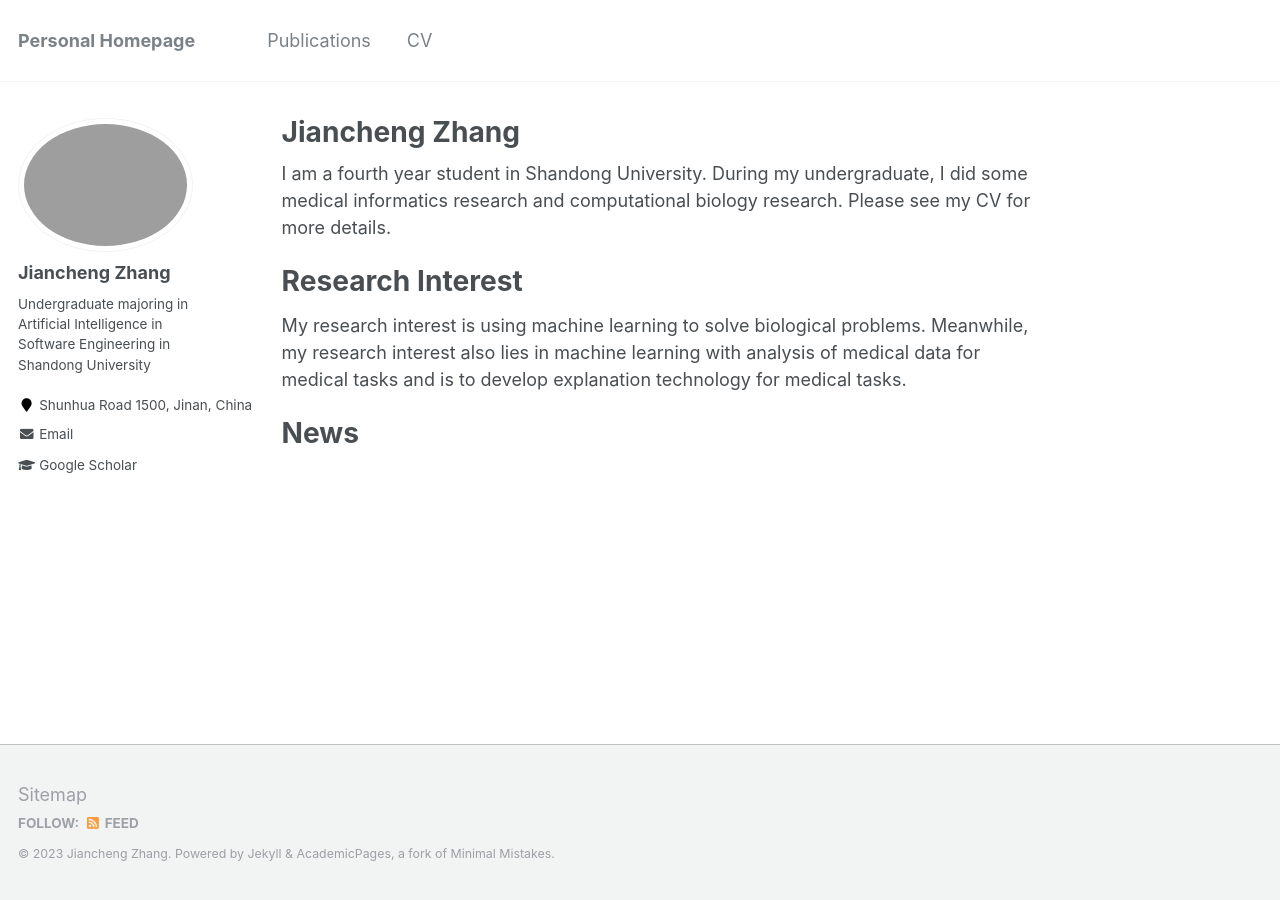
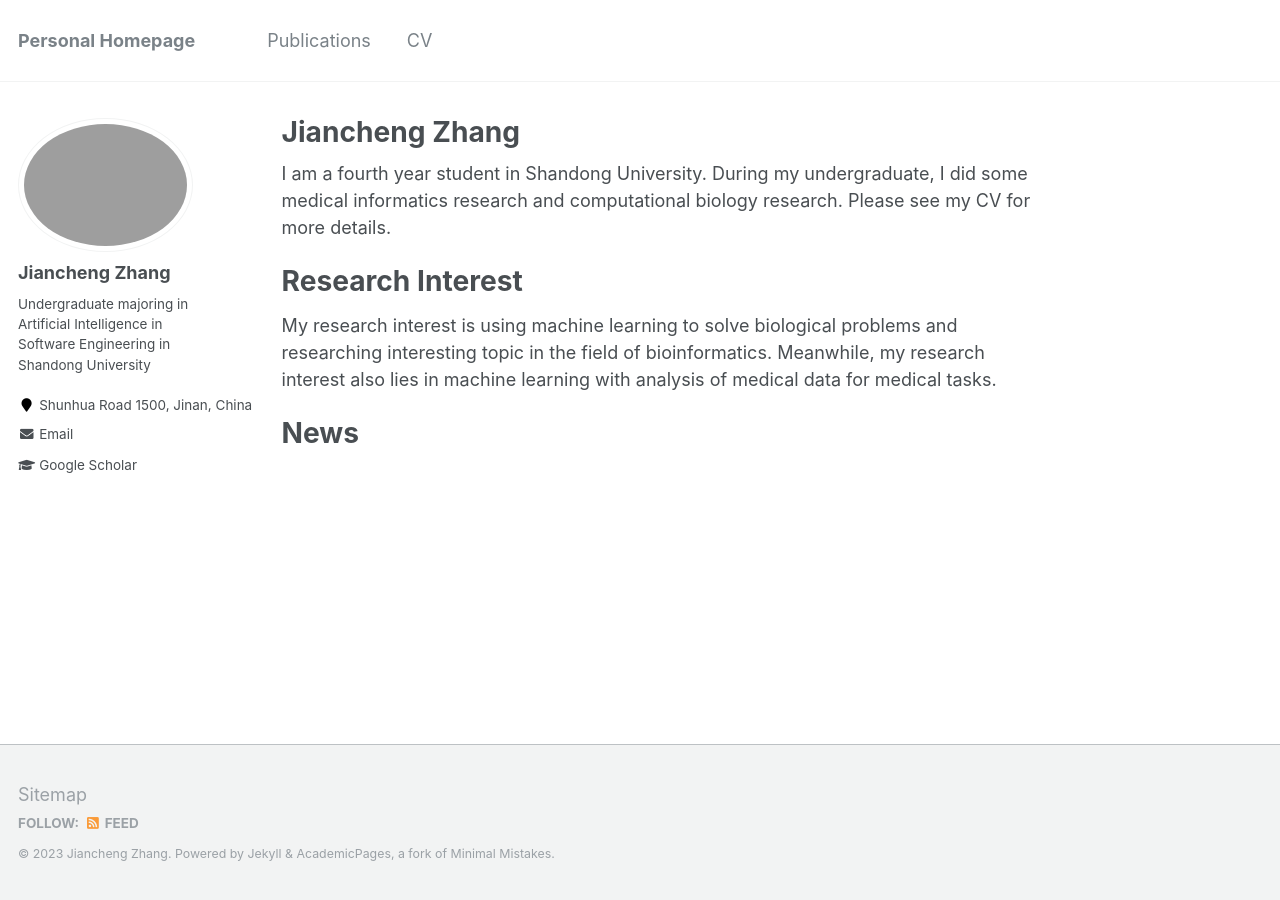
Before and after one commit to zjcyeshome/zjcyeshome.github.io, a Jekyll site: the page built from _pages/about.md, in a window 1280 px wide. Built offline with Jekyll 4.4.1, drawn with Linux system fonts in a browser that asks for light colours.

Commit message:
Update about.md

```diff
--- a/_pages/about.md
+++ b/_pages/about.md
@@ -12,7 +12,7 @@ I am a fourth year student in Shandong University. During my undergraduate, I di
 
 Research Interest
 ======
-My research interest is using machine learning to solve biological problems. Meanwhile, my research interest also lies in machine learning with analysis of medical data for medical tasks and is to develop explanation technology for medical tasks.
+My research interest is using machine learning to solve biological problems and researching interesting topic in the field of bioinformatics. Meanwhile, my research interest also lies in machine learning with analysis of medical data for medical tasks.
 
 News
 ======
```
